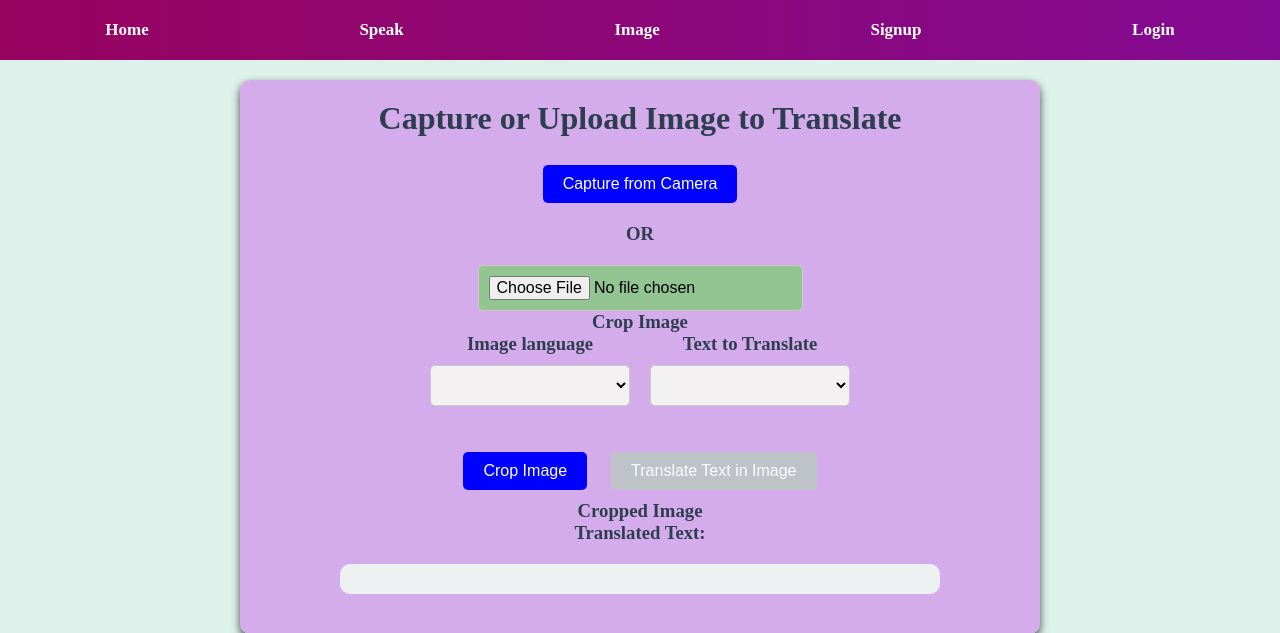
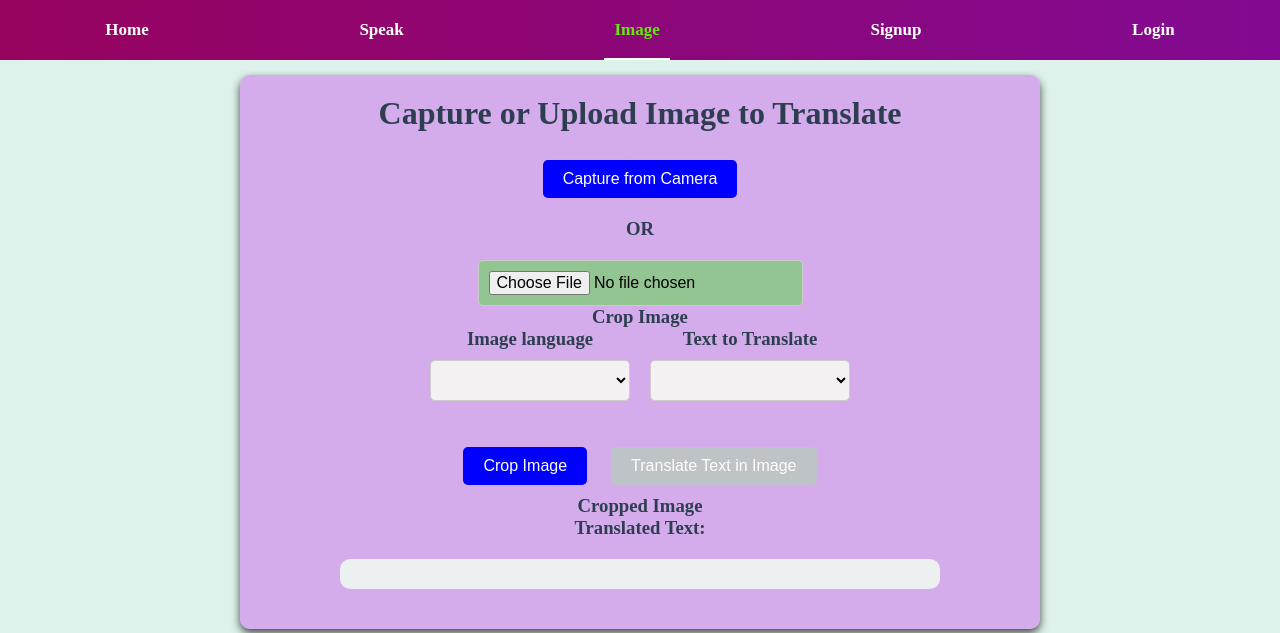
Before and after one commit to Jaykit1907/Translator, a Django app: page /image/ in a window 1280 px wide. Shown: the top 633 px of the page. Run offline with Django 5.2, Linux system fonts and the light colour scheme; lists and menus that the app fills with data are empty; some libraries are stand-ins or nearby versions.

Commit message:
nav bar bottom border added

```diff
--- a/static/css/header.css
+++ b/static/css/header.css
@@ -12,7 +12,7 @@ body{
 }
 
 nav{
-    height:60px;
+    height:55px;
     width:100%;
 
 }
@@ -31,6 +31,10 @@ nav ul{
 nav ul li{
     list-style-type: none;
     height:100%;
+    margin-bottom:1px;
+    display: flex;
+    align-items: center;
+    justify-content:center;
 
 }
 nav ul li a{
@@ -40,7 +44,55 @@ nav ul li a{
     height:100%;
     display: flex;
     align-items: center;
+    justify-content: center;
     color:white;
     padding: 10px;
 
 }
+
+/*
+.nav-link {
+    text-decoration: none;
+    padding: 10px;
+    border-bottom: 3px solid transparent;
+    transition: border-bottom 0.3s;
+}
+
+.active {
+
+    border-bottom: 2px solid white;
+
+} */
+
+/* Style for the navigation links */
+.nav-link {
+    text-decoration: none;
+    padding: 10px;
+    position: relative;  /* Needed to position the border animation */
+}
+
+.nav-link::after {
+    content: '';
+    position: absolute;
+    bottom: 0;
+    left: 0;
+    width: 0%;
+    height: 2px; /* Border height */
+    background-color:white; /* Border color */
+    transition: width 0.4s ease;
+}
+
+/* Hover or active link animation */
+.nav-link:hover::after,
+.active::after {
+    width: 100%;
+}
+
+/* Optional transition for color change */
+.nav-link {
+    transition: color 0.4s ease;
+}
+
+.active {
+    color: rgb(99, 235, 9);
+}
--- a/templates/header.html
+++ b/templates/header.html
@@ -27,11 +27,11 @@
     <nav>
 
                         <ul>
-                            <li><a href="{% url 'home' %}">Home</a></li>
-                            <li><a href="{% url 'speak' %}">Speak</a></li>
-                            <li><a href="{% url 'image' %}">Image</a></li>
-                            <li><a href="{% url 'signup' %}">Signup</a></li>
-                            <li><a href="{% url 'login' %}">Login</a></li>
+                            <li><a href="{% url 'home' %}" class="nav-link">Home</a></li>
+                            <li><a href="{% url 'speak' %}" class="nav-link">Speak</a></li>
+                            <li><a href="{% url 'image' %}" class="nav-link">Image</a></li>
+                            <li><a href="{% url 'signup' %}" class="nav-link">Signup</a></li>
+                            <li><a href="{% url 'login' %}" class="nav-link">Login</a></li>
 
             </ul>
 
@@ -59,4 +59,38 @@ function updateOnlineStatus() {
   // Listen for online/offline events
   window.addEventListener('online', updateOnlineStatus);
   window.addEventListener('offline', updateOnlineStatus);
-  </script>
+
+  // Get all navigation links
+  const navLinks = document.querySelectorAll('.nav-link');
+
+  // Function to remove 'active' class from all links
+  function removeActiveClass() {
+      navLinks.forEach(link => {
+          link.classList.remove('active');
+      });
+  }
+
+  // Function to add 'active' class to the current link
+  function setActiveLink() {
+      // Get the current page URL
+      const currentPath = window.location.pathname;
+
+      // Loop through each link and check if href matches the current path
+      navLinks.forEach(link => {
+          if (link.getAttribute('href') === currentPath) {
+              link.classList.add('active');
+          }
+      });
+  }
+
+  // Initialize the active link
+  setActiveLink();
+
+  // Optionally, add click event listener if you want to manually set it when clicked
+  navLinks.forEach(link => {
+      link.addEventListener('click', function() {
+          removeActiveClass();
+          this.classList.add('active');
+      });
+  });
+</script>
```
